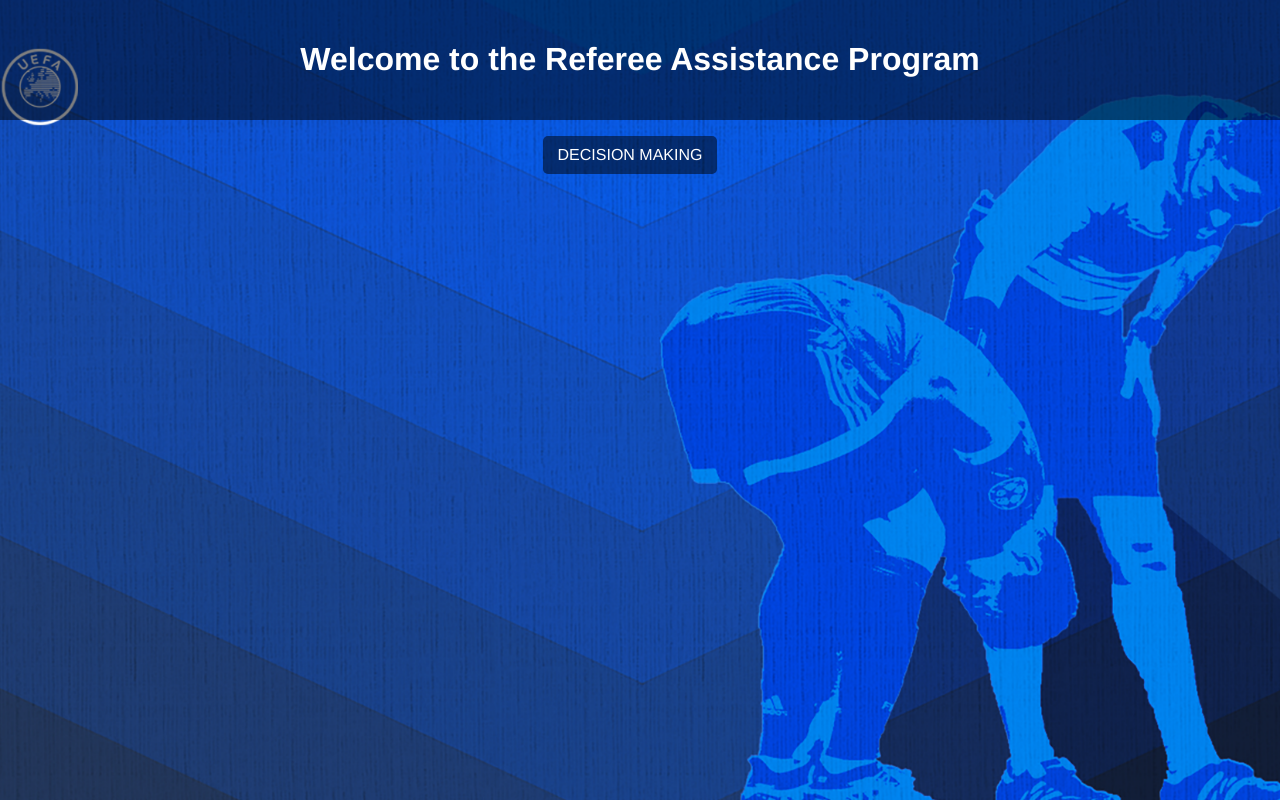
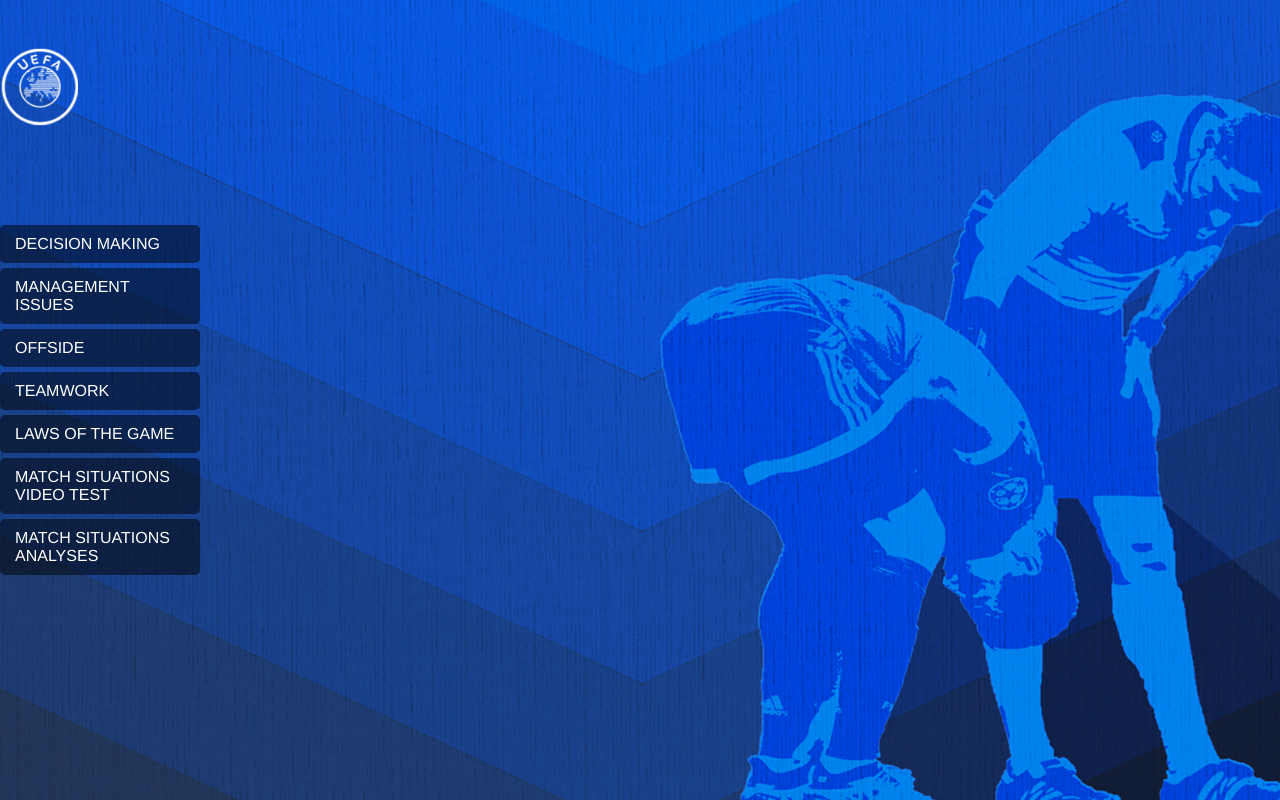
Before and after one commit to Redm0nd/uefa-rap, a Flask app: page / in a window 1280 px wide. Run offline with Flask 3, Linux system fonts and the light colour scheme.

Commit message:
Adding develop app for different look

```diff
--- a/static/css/style.css
+++ b/static/css/style.css
@@ -11,52 +11,113 @@ body, html {
 }
 
 .container {
-    text-align: center;
+    display: flex;
+    flex-direction: column; /* Stack items vertically */
+    justify-content: center; /* Center vertically */
+    align-items: center; /* Center horizontally */
+    height: 100vh; /* Full height of the viewport */
+    text-align: left; /* Align text to the left */
 }
 
 header {
+    width: 100%;
     background: rgba(0, 0, 0, 0.5); /* Semi-transparent background */
     padding: 20px;
+    text-align: center; /* Center header text */
 }
 
 .menu ul {
     list-style-type: none;
     padding: 0;
+    margin: 0; /* Reset default margin */
 }
 
 .menu li {
-    display: inline-block;
-    margin-right: 20px;
-    cursor: pointer; /* Makes it clear you can click on the menu items */
+    cursor: pointer;
     background: rgba(0, 0, 0, 0.5);
     padding: 10px 15px;
     border-radius: 5px;
     transition: background-color 0.3s ease, color 0.3s ease;
+    margin: 5px 0; /* Add some space between menu items */
 }
 
-.menu li:hover {
+.menu li:hover, .menu li.active {
     background-color: rgba(255, 255, 255, 0.3);
-    color: yellow; /* Text highlight on hover */
+    color: yellow;
+    text-decoration: underline;
 }
 
-.menu li.active {
-    text-decoration: underline; /* Underline active menu item */
+.submenu {
+    display: none; /* Hidden by default */
+    background: rgba(0, 0, 0, 0.6);
+    padding: 10px;
+    text-align: left; /* Align submenu text to the left */
 }
 
-/* Submenu styles */
-.submenu {
-    background: rgba(0, 0, 0, 0.6); /* Semi-transparent background for submenu */
-    margin-top: 10px;
-    padding: 10px;
-    display: none; /* Hide submenu by default */
+.submenu.active {
+    display: block; /* Show active submenu */
 }
 
 .submenu div {
     margin-top: 5px;
-    cursor: pointer; /* Change cursor on hover */
+    cursor: pointer;
     transition: color 0.3s ease;
 }
 
 .submenu div:hover {
-    color: yellow; /* Text highlight on hover */
+    color: yellow; /* Highlight text on hover */
 }
+
+/* ... rest of your CSS ... */
+
+/* Styles for submenu dropdown */
+#decision-making-submenu {
+    display: none; /* Hide submenu by default */
+    position: absolute; /* Position the submenu absolutely */
+    left: 50%; /* Start from half of the parent width */
+    transform: translateX(-50%); /* Center it */
+    background: rgba(0, 0, 0, 0.6);
+    padding: 10px;
+    border-radius: 5px;
+    box-shadow: 0 2px 5px rgba(0, 0, 0, 0.2); /* Optional: add some shadow */
+    z-index: 1000; /* Ensure the submenu is above other elements */
+}
+
+#decision-making-submenu div {
+    padding: 5px 10px;
+    cursor: pointer;
+    transition: background-color 0.3s;
+}
+
+#decision-making-submenu div:hover {
+    background-color: rgba(255, 255, 255, 0.1);
+}
+
+/* Container adjustments for a side-by-side layout */
+.container {
+    display: flex;
+    flex-direction: row; /* Aligns side by side */
+}
+
+/* Style adjustments for the menu */
+.menu {
+    flex: 0 0 200px; /* Adjust width as needed */
+    margin-right: 20px; /* Space between menu and content */
+}
+
+/* Style adjustments for the content area */
+.content {
+    flex-grow: 1;
+}
+
+/* Style for submenu, initially hidden */
+.submenu {
+    display: none; /* Hidden by default */
+    background: rgba(0, 0, 0, 0.6);
+    padding: 10px;
+}
+
+/* Display submenu when active */
+.submenu.active {
+    display: block;
+}
--- a/templates/index.html
+++ b/templates/index.html
@@ -4,25 +4,34 @@
     <meta charset="UTF-8">
     <title>Referee Assistance Program</title>
     <link rel="stylesheet" href="{{ url_for('static', filename='css/style.css') }}">
-    <script src="{{ url_for('static', filename='js/script.js') }}" defer></script>
 </head>
 <body>
     <div class="container">
-        <header>
-            <h1>Welcome to the Referee Assistance Program</h1>
-        </header>
         <nav class="menu">
             <ul>
-                <li onclick="showSubMenu('decision-making');">DECISION MAKING</li>
-                <!-- Repeat for other menu items -->
+                <li id="decision-making-item" onclick="toggleSubMenu('decision-making-submenu');">DECISION MAKING</li>
+                <li id="decision-making-item" onclick="toggleSubMenu('management-issues-submenu');">MANAGEMENT ISSUES</li>
+                <li class="menu-item" data-target="offside">OFFSIDE</li>
+                <li class="menu-item" data-target="teamwork">TEAMWORK</li>
+                <li class="menu-item" data-target="laws-of-the-game">LAWS OF THE GAME</li>
+                <li class="menu-item" data-target="video-test">MATCH SITUATIONS VIDEO TEST</li>
+                <li class="menu-item" data-target="analyses">MATCH SITUATIONS ANALYSES</li>
             </ul>
         </nav>
-        <div id="decision-making" class="submenu" style="display:none;">
-            <!-- Submenu items here, these could also be list items if you prefer -->
-            <div onclick="loadContent('challenges');">Challenges (A1 - A52)</div>
-            <!-- Repeat for other submenu items -->
+        <div class="content">
+            <div id="decision-making-submenu" class="submenu">
+                <div>Challenges (A1-A52)</div>
+                <div>DOGSO-SPA (B1-B20)</div>
+                <div>Handball (C1-C26)</div>
+                <div>Holding (D1-D14)</div>
+                <div>Illegal Use of Arms (E1-E16)</div>
+                <div>Penalty Area Decisions (F1-F38)</div>
+                <div>Simulation (G1-G15)</div>
+                <!-- Repeat for other submenu items -->
+            </div>
+            <!-- Include other submenus with different ids here -->
         </div>
-        <!-- Include other submenus with different ids -->
     </div>
+    <script src="{{ url_for('static', filename='js/script.js') }}"></script>
 </body>
 </html>
```
Also changed, not shown: static/js/script.js (+9 -30 lines).
